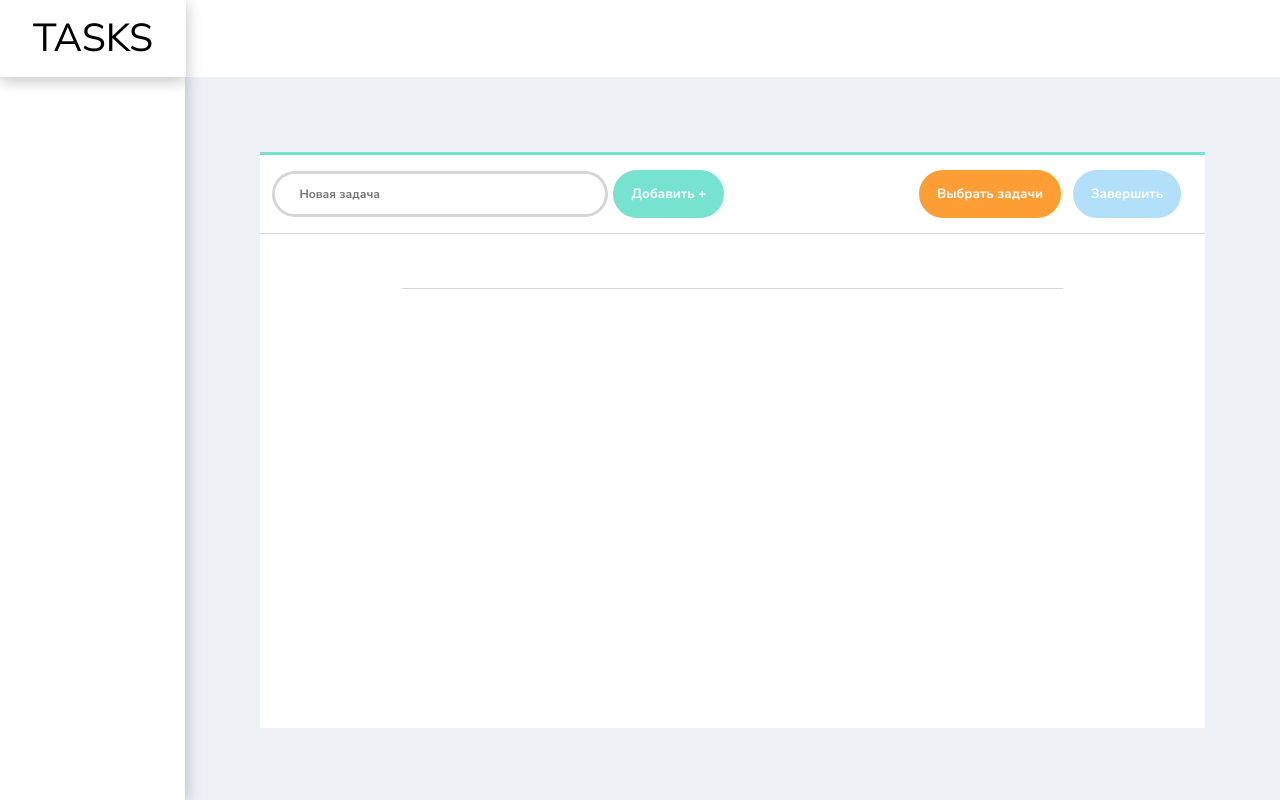
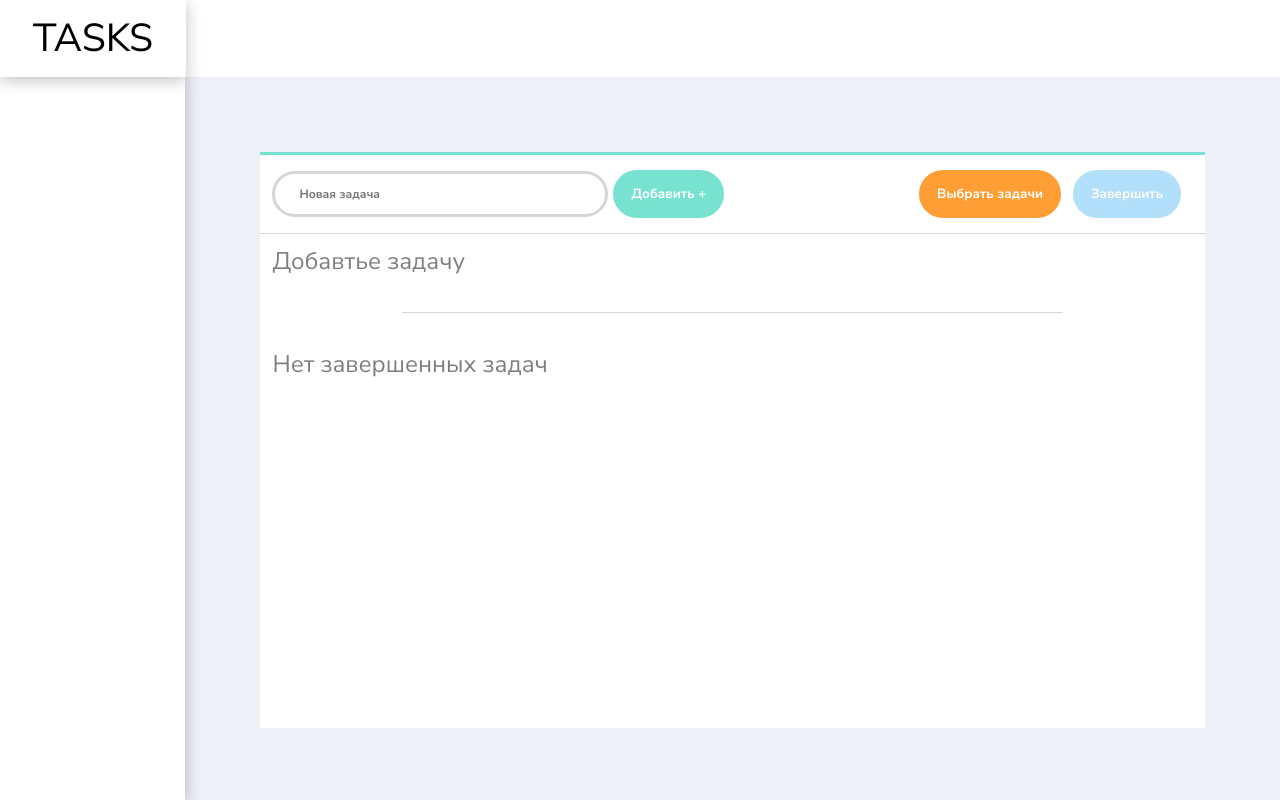
Before and after one commit to Zhiga-noff/task-list-for-zvezda, a React app: page / in a window 1280 px wide. Built offline with nearby package versions, Linux system fonts and the light colour scheme.

Commit message:
Не позволяю отправлять пустые значения в задачи

```diff
--- a/src/js/components/main/Main.jsx
+++ b/src/js/components/main/Main.jsx
@@ -16,14 +16,17 @@ export const Main = () => {
             <div className={style.container}>
                 <TaskToolBar checkedId={checkedId} />
                 <ul className={style.taskList}>
-                    {taskList.map((item, index) => <TaskField key={item?.id} itemData={item} index={index}
-                                                              setCheckedId={setCheckedId}
-                    />)}
+                    {taskList.length ? taskList.map((item, index) => <TaskField key={item?.id} itemData={item}
+                                                                                index={index}
+                                                                                setCheckedId={setCheckedId}
+                    />) : <p className={style.stub}>Добавтье задачу</p>}
                 </ul>
                 <div className={style.lineGrey} />
                 <ul className={style.taskList}>
-                    {completedList.map((item, index) => <TaskField key={item?.id} itemData={item} index={index}
-                                                                   setCheckedId={setCheckedId} />)}
+                    {completedList.length ? completedList.map((item, index) => <TaskField key={item?.id} itemData={item}
+                                                                                          index={index}
+                                                                                          setCheckedId={setCheckedId} />) :
+                        <p className={style.stub}>Нет завершенных задач</p>}
                 </ul>
             </div>
 
--- a/src/js/components/main/components/tool-form/ToolForm.jsx
+++ b/src/js/components/main/components/tool-form/ToolForm.jsx
@@ -1,6 +1,7 @@
 import React, { useState, useContext } from 'react';
 import { TaskListContext } from '../../../../context/TaskListContext';
 import { returnNewTaskObject } from '../../../../utils';
+import style from '../../../../../scss/modules/main/TaskToolBar.module.scss';
 
 export const ToolForm = () => {
     const [valueNewTask, setValueNewTask] = useState('');
@@ -27,7 +28,8 @@ export const ToolForm = () => {
 
     return (
         <form action='#' onSubmit={onSubmitForm}>
-            <input type='text' value={valueNewTask} placeholder={'Новая задача'} onChange={onChangeNewTask} />
+            <input type='text' className={disabledButtonAdd ? style.error : ''} value={valueNewTask}
+                   placeholder={'Новая задача'} onChange={onChangeNewTask} />
             <button className={'button button-turquoise'} type={'submit'} disabled={disabledButtonAdd}>Добавить +
             </button>
         </form>
--- a/src/scss/modules/main/Main.module.scss
+++ b/src/scss/modules/main/Main.module.scss
@@ -32,3 +32,8 @@
 .taskList {
     padding: 1.25rem 1rem;
     }
+
+.stub {
+    font-size: 2rem;
+    opacity: 0.5;
+    }
--- a/src/scss/modules/main/TaskToolBar.module.scss
+++ b/src/scss/modules/main/TaskToolBar.module.scss
@@ -33,6 +33,10 @@
 
     }
 
+.error {
+    box-shadow: 0px 0px 7px 0px rgba(254, 0, 0, 0.95);
+    }
+
 //.checkboxContainer {
 //    width: 22px;
 //    height: 22px;
```
Also changed, not shown: src/js/components/main/components/task-field/TaskListRender.jsx (added, +9 -0 lines).
